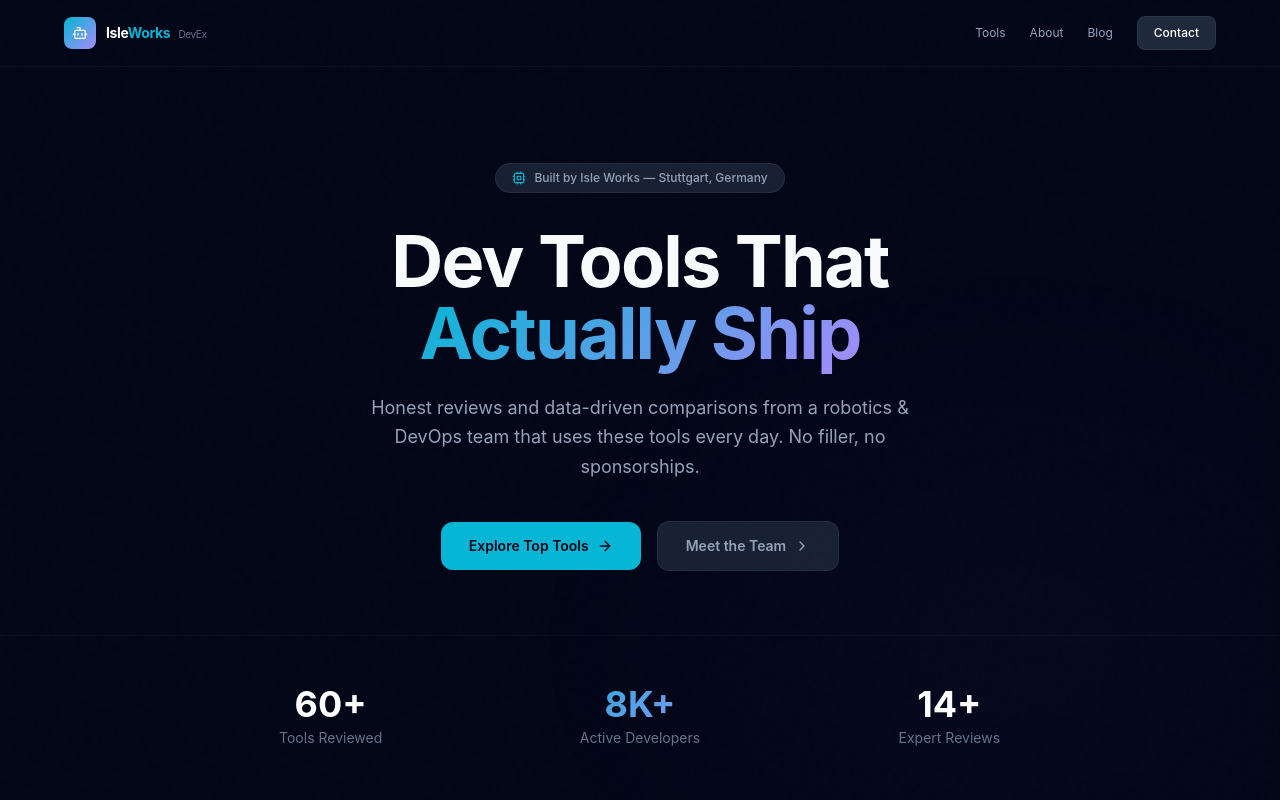
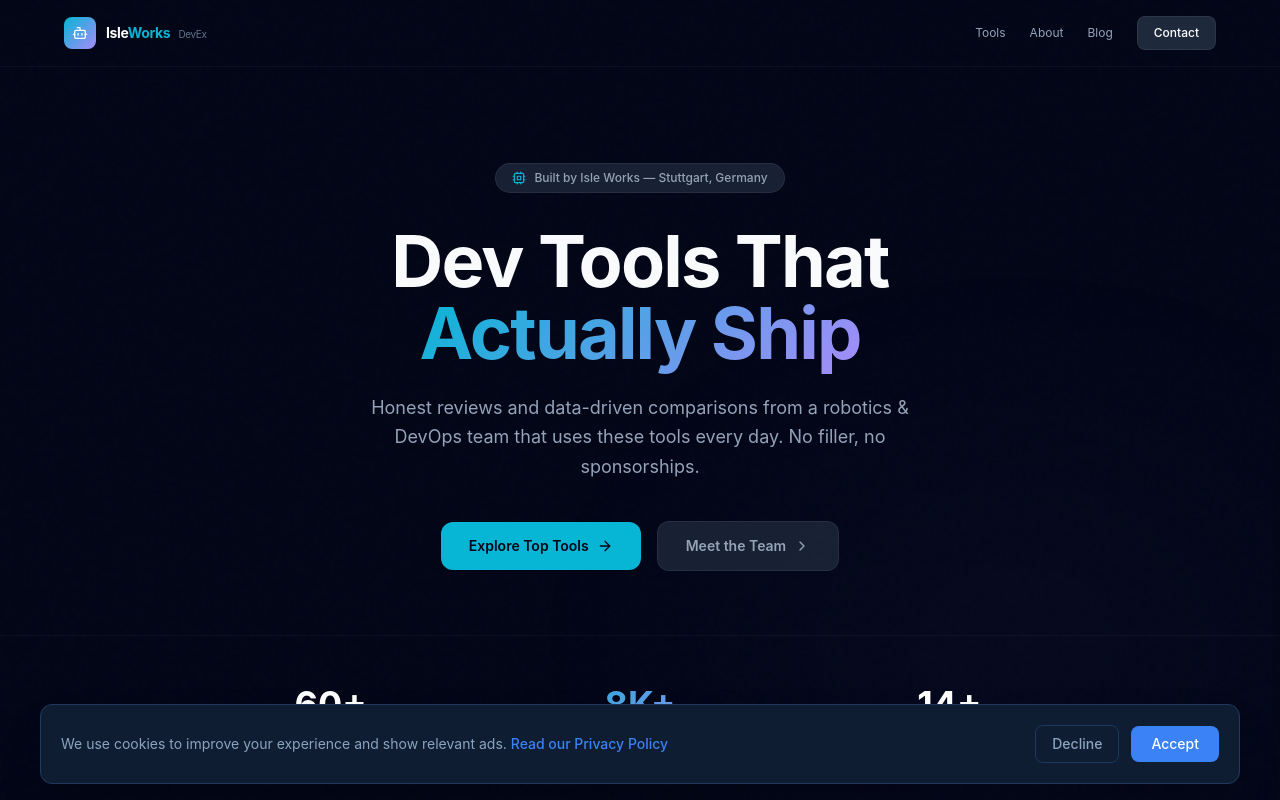
Before and after one commit to edi-tech-tools/devex-tools-hub, a Next.js app: page / in a window 1280 px wide. Shown: the top 800 px of the page. Built offline with nearby package versions, Linux system fonts and the light colour scheme.

Commit message:
fix: add CookieBanner component to layout for AdSense compliance

```diff
--- a/app/layout.tsx
+++ b/app/layout.tsx
@@ -1,5 +1,6 @@
 import type { Metadata } from "next";
 import "./globals.css";
+import CookieBanner from "./components/CookieBanner";
 
 export const metadata: Metadata = {
   title: "DevEx Tools — Curated by Isle Works",
@@ -42,6 +43,7 @@ export default function RootLayout({
   return (
     <html lang="en">
       <body className="min-h-screen antialiased">
+        <CookieBanner />
         {children}
       </body>
     </html>
```
